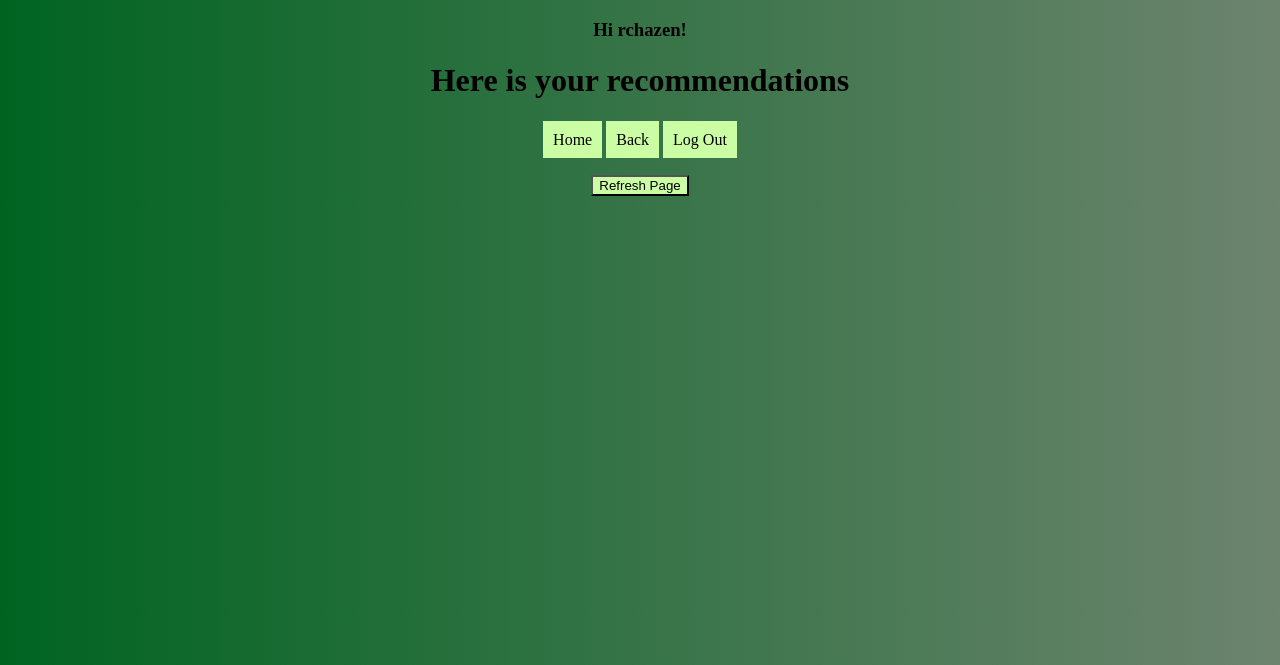
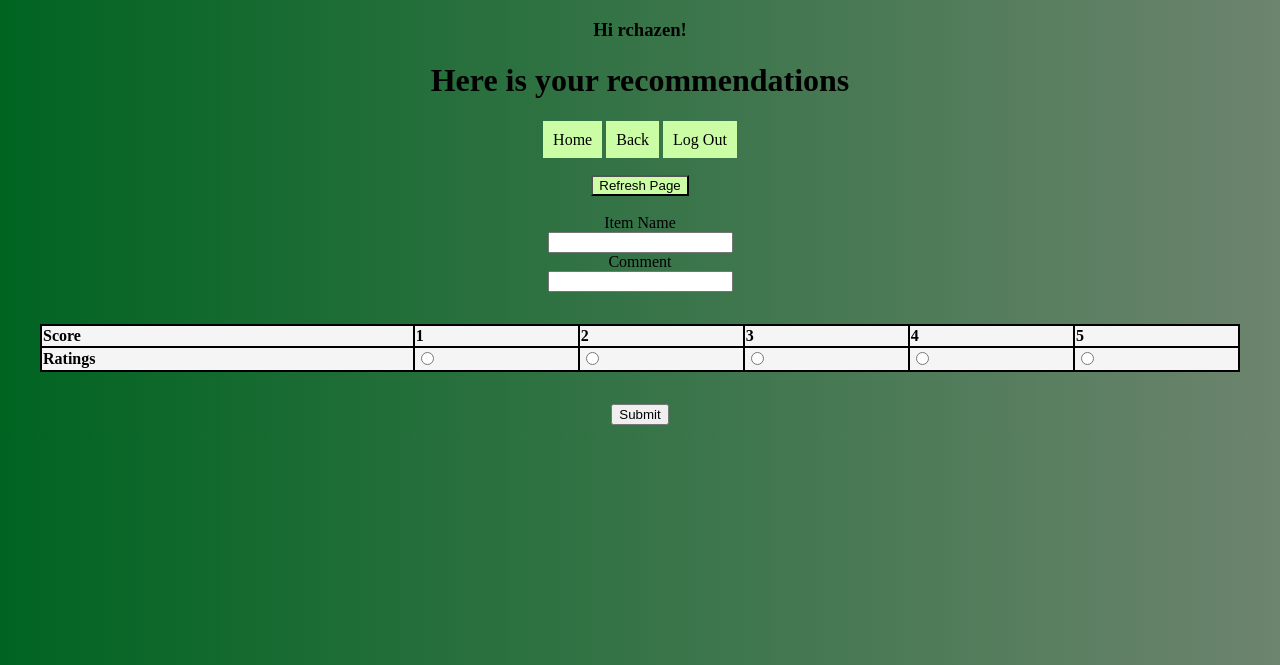
Before and after one commit to rchazen/CSE111-Project, a Flask app: page /DrinkRecommendationResult/1/1/1/1/1 in a window 1280 px wide. Shown: the top 665 px of the page. Run offline with Flask 2, Linux system fonts and the light colour scheme; a user stored in the database is signed in; data comes from the database, SQL or seed files in the repository; both versions use the stored data as it was after the commit.

Commit message:
Merged everything to main

```diff
--- a/app.py
+++ b/app.py
@@ -62,6 +62,11 @@ with app.app_context():
         r_ratingComment = db.Column(db.String, unique = False, nullable = False)
         r_custKey       = db.Column(db.Integer, unique = False, nullable = False)
         r_itemName      = db.Column(db.String, unique = False, nullable = False)
+
+        # Adds new rating to database
+        def addRating(r_ratingKey, r_ratingScore, r_ratingComment, r_custKey, r_itemName):
+            db.session.add(Customer(r_ratingKey = r_ratingKey, r_ratingScore = r_ratingScore, r_ratingComment = r_ratingComment, r_custKey = r_custKey, r_itemName = r_itemName))
+            db.session.commit()
 
     db.create_all()
 
@@ -171,10 +176,27 @@ def foodReccomendation():
 
     return render_template('FoodRec.html', person = user)
 
-@app.route('/FoodReccomendationResult/<calories>/<fat>/<cholesterol>/<sodium>/<carbs>/<sugar>/<protein>')
+@app.route('/FoodReccomendationResult/<calories>/<fat>/<cholesterol>/<sodium>/<carbs>/<sugar>/<protein>', methods = ["GET","POST"])
 @login_required
 def foodReccomendation_post(calories,fat,cholesterol,sodium,carbs,sugar,protein):
     user = Customer.query.filter_by(c_custKey=current_user.c_custKey).first()
+
+    if request.method == 'POST':
+        itemname = request.form['ItemName']
+        comment  = request.form['Comment']
+        rating   = request.form['FoodRating']
+
+        rating = int(rating)
+
+        user = Customer.query.filter_by(c_custKey=current_user.c_custKey).first()
+        user = user.c_custKey
+
+        db.session.add(Rating(r_ratingScore = rating, r_ratingComment = comment, r_custKey = user, r_itemName = itemname))
+        db.session.commit()
+        flash('Ratings Created!')
+        return render_template('Home.html', person = user)
+
+
     calories = int(calories)
     fat = int(fat)
     cholesterol = int(cholesterol)
@@ -225,10 +247,25 @@ def drinkRecommendation():
 
     return render_template('DrinkRec.html', person = user)
 
-@app.route('/DrinkRecommendationResult/<calories>/<totalfat>/<sugar>/<caffeine>/<drinksize>')
+@app.route('/DrinkRecommendationResult/<calories>/<totalfat>/<sugar>/<caffeine>/<drinksize>', methods = ["GET", "POST"])
 @login_required
 def drinkRecommendation_post(calories,totalfat,sugar,caffeine,drinksize):
     user = Customer.query.filter_by(c_custKey=current_user.c_custKey).first()
+
+    if request.method == 'POST':
+        itemname = request.form['ItemName']
+        comment  = request.form['Comment']
+        rating   = request.form['DrinkRating']
+
+        rating = int(rating)
+
+        user = Customer.query.filter_by(c_custKey=current_user.c_custKey).first()
+        user = user.c_custKey
+
+        db.session.add(Rating(r_ratingScore = rating, r_ratingComment = comment, r_custKey = user, r_itemName = itemname))
+        db.session.commit()
+        flash('Ratings Created!')
+        return render_template('Home.html', person = user)
 
     calories = int(calories)
     totalfat = int(totalfat)
--- a/tempCodeRunnerFile.py
+++ b/tempCodeRunnerFile.py
@@ -1 +1 @@
-Column
+login
--- a/templates/DrinkRec.html
+++ b/templates/DrinkRec.html
@@ -14,7 +14,7 @@
                 <li><a style="text-decoration:none" href="{{ url_for('home_menu')}}">Home</a></li>
                 <li><a style="text-decoration:none" href="{{ url_for('foodReccomendation')}}">Food Recommendation</a></li>
                 <li><a style="text-decoration:none" href="{{ url_for('drinkRecommendation')}}">Drink Recommendation</a></li>
-                <li><a style="text-decoration:none" href="">Reviews</a></li>
+                <li><a style="text-decoration:none" href="{{url_for('reviews')}}">Reviews</a></li>
                 <li><a style="text-decoration:none" href="{{ url_for('logOut')}}">Log Out</a></li>
             </ul>
 
--- a/templates/Reviews.html
+++ b/templates/Reviews.html
@@ -24,7 +24,7 @@
                 <tr>
                     <th>Food Name</th>
                     <th>Average Score</th>
-                    <th>Comment</th>
+                    <th>Top Comment</th>
                 </tr>
                 {% for row in f_results %}
                 <tr>
@@ -40,7 +40,7 @@
                 <tr>
                     <th>Drink Name</th>
                     <th>Average Score</th>
-                    <th>Comment</th>
+                    <th>Top Comment</th>
                 </tr>
                 {% for row in d_results %}
                 <tr>
--- a/templates/drinksuggestions.html
+++ b/templates/drinksuggestions.html
@@ -22,5 +22,41 @@
 
             <button onClick="window.location.reload();">Refresh Page</button>
 
+            <!-- only if a recommendation shows up then this appears -->
+            <form method="POST">
+                <br>
+                <label for="itemname">Item Name</label>
+                <br>
+                <input type="text" id="itemname" name="ItemName">
+                <br>
+                <label for="comment">Comment</label>
+                <br>
+                <input type="text" id="comment" name="Comment">
+                <br>
+
+                <div class="table_container">
+                    <table>
+                        <form method="POST">
+                            <tr>
+                                <th>Score</th>
+                                <th>1</th>
+                                <th>2</th>
+                                <th>3</th>
+                                <th>4</th>
+                                <th>5</th>
+                            </tr>
+                            <tr>
+                                <th>Ratings</th>
+                                <td><input type='radio' name='DrinkRating' value="1"></td>
+                                <td><input type='radio' name='DrinkRating' value="2"></td>
+                                <td><input type='radio' name='DrinkRating' value="3"></td>
+                                <td><input type='radio' name='DrinkRating' value="4"></td>
+                                <td><input type='radio' name='DrinkRating' value="5"></td>
+                            </tr>
+                        </table>
+                    </div>
+                    <!-- Submit Choices -->
+                    <input type="submit" value="Submit">
+            </form>
     </body>
 </html>
```
Also changed, not shown: templates/FoodRecRes.html (renamed from templates/home.html, +47 -5 lines), instance/db.sqlite3.
